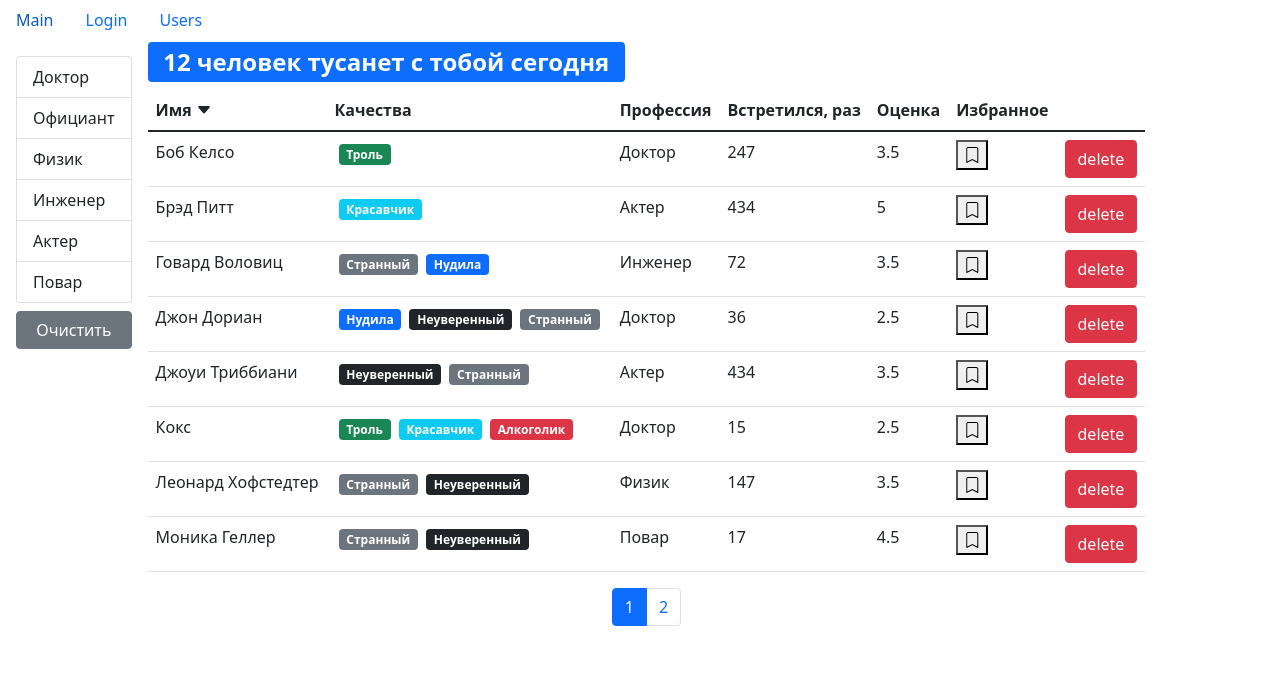
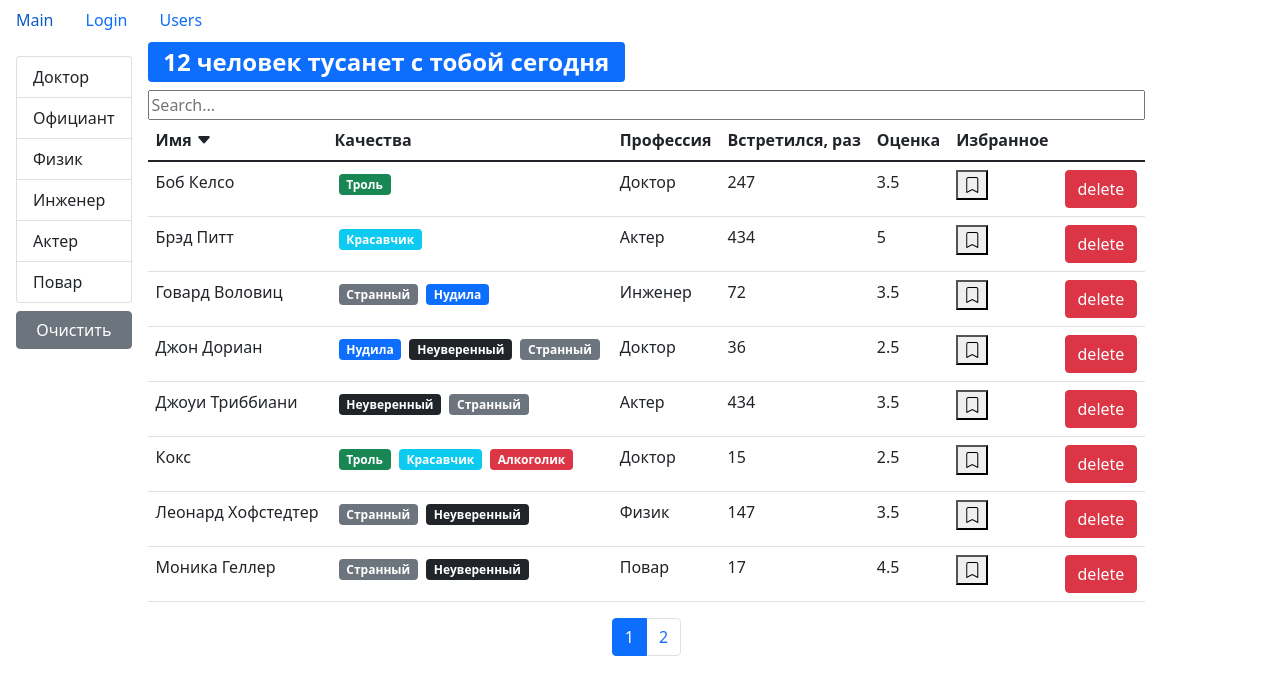
Before and after one commit to AlexandrPovar/react_answer_hw, a React (Create React App) app: page /users in a window 1280 px wide. Shown: the top 694 px of the page. Built offline with nearby package versions, Linux system fonts and the light colour scheme.

Commit message:
added search line

```diff
--- a/src/app/components/usersList.jsx
+++ b/src/app/components/usersList.jsx
@@ -7,7 +7,6 @@ import GroupList from "./groupList";
 import SearchStatus from "./searchStatus";
 import UserTable from "./usersTable";
 import _ from "lodash";
-
 const UsersList = () => {
     const [currentPage, setCurrentPage] = useState(1);
     const [professions, setProfession] = useState();
@@ -17,14 +16,18 @@ const UsersList = () => {
 
     const [users, setUsers] = useState();
 
+    const [searchInput, setSearchInput] = useState("");
+
+    const handleChange = (e) => {
+        setSearchInput(e.target.value);
+    };
+
     useEffect(() => {
         api.users.fetchAll().then((data) => setUsers(data));
     }, []);
-
     const handleDelete = (userId) => {
         setUsers(users.filter((user) => user._id !== userId));
     };
-
     const handleToggleBookMark = (id) => {
         const newArray = users.map((user) => {
             if (user._id === id) {
@@ -34,20 +37,20 @@ const UsersList = () => {
         });
         setUsers(newArray);
     };
-
     useEffect(() => {
         api.professions.fetchAll().then((data) => setProfession(data));
     }, []);
-
     useEffect(() => {
         setCurrentPage(1);
     }, [selectedProf]);
 
     const handleProfessionSelect = (item) => {
+        setSearchInput("");
         setSelectedProf(item);
     };
 
     const handlePageChange = (pageIndex) => {
+        setSearchInput("");
         setCurrentPage(pageIndex);
     };
     const handleSort = (item) => {
@@ -56,11 +59,28 @@ const UsersList = () => {
 
     if (users) {
         const filteredUsers = selectedProf
-            ? users.filter(
-                  (user) =>
-                      JSON.stringify(user.profession) ===
-                      JSON.stringify(selectedProf)
-              )
+            ? searchInput
+                ? users.filter((user) => {
+                      return (
+                          JSON.stringify(user.profession) ===
+                              JSON.stringify(selectedProf) &&
+                          user.name
+                              .toLowerCase()
+                              .includes(searchInput.toLocaleLowerCase())
+                      );
+                  })
+                : users.filter((user) => {
+                      return (
+                          JSON.stringify(user.profession) ===
+                          JSON.stringify(selectedProf)
+                      );
+                  })
+            : searchInput
+            ? users.filter((user) => {
+                  return user.name
+                      .toLowerCase()
+                      .includes(searchInput.toLowerCase());
+              })
             : users;
 
         const count = filteredUsers.length;
@@ -71,6 +91,7 @@ const UsersList = () => {
         );
         const usersCrop = paginate(sortedUsers, currentPage, pageSize);
         const clearFilter = () => {
+            setSearchInput("");
             setSelectedProf();
         };
 
@@ -94,6 +115,13 @@ const UsersList = () => {
                 )}
                 <div className="d-flex flex-column">
                     <SearchStatus length={count} />
+                    <input
+                        type="text"
+                        id="search"
+                        value={searchInput}
+                        onChange={handleChange}
+                        placeholder="Search..."
+                    />
                     {count > 0 && (
                         <UserTable
                             users={usersCrop}
@@ -120,5 +148,4 @@ const UsersList = () => {
 UsersList.propTypes = {
     users: PropTypes.array
 };
-
 export default UsersList;
```
